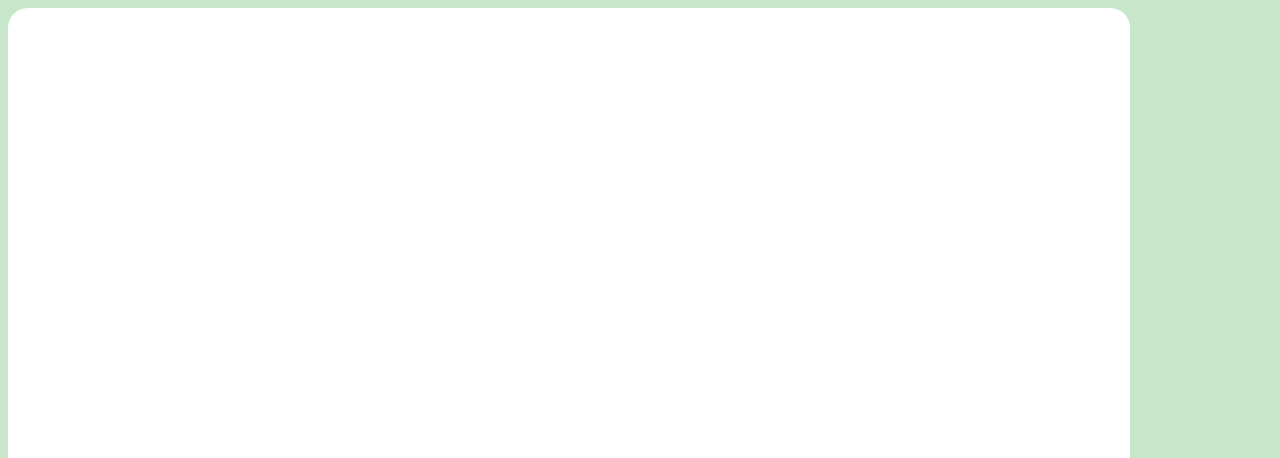
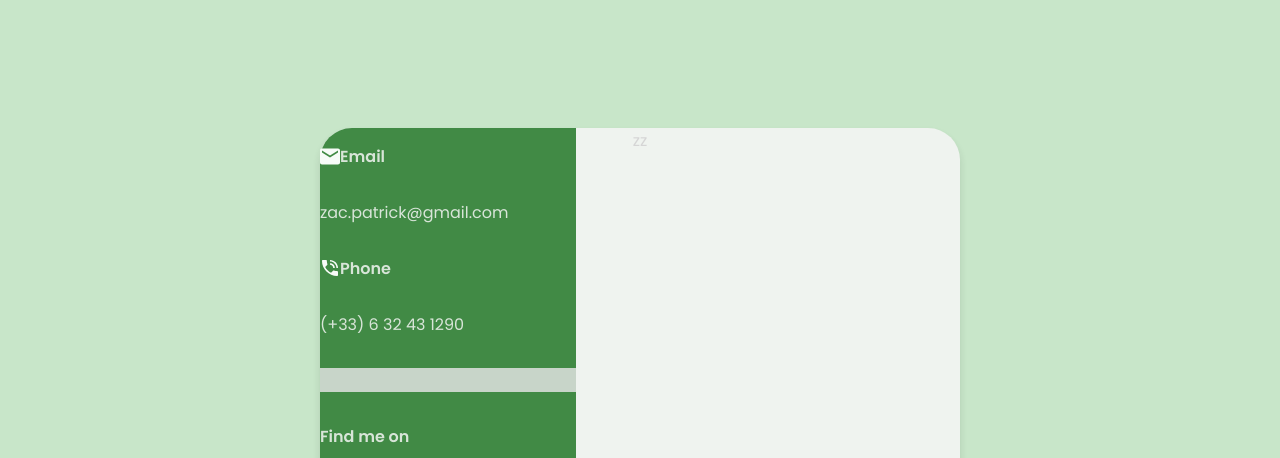
Before and after one commit to JJancis/big-dev-soon-business-card-freerun-x3neai, a plain HTML site: page index.html in a window 1280 px wide. Shown: the top 458 px of the page. Drawn offline with Linux system fonts and the light colour scheme.

Commit message:
Edit contact section

```diff
--- a/index.html
+++ b/index.html
@@ -2,11 +2,36 @@
 <html>
   <head>
     <link rel="stylesheet" href="style.css">
+    <link href="https://fonts.googleapis.com/css2?family=Poppins:wght@400;600&display=swap" rel="stylesheet">
     <bds />
     <title>BigDevSoon - Business Card Project</title>
   </head>
   <body>
-    <div class="card">
+    <div class="card-outer">
+      <div class="card">
+        <div class="contact-container">
+          <div class="contact-icon">
+            <img src = "/assets/email-icon.svg" alt="My Email SVG"/>
+            <p class="contact-text">Email </p>
+          </div>
+          <p>zac.patrick@gmail.com</p>
+          <div class="contact-icon">
+            <img src = "/assets/phone-icon.svg" alt="My Phone SVG"/>
+            <p class="contact-text">Phone </p>
+          </div>
+          <p>(+33) 6 32 43 1290</p>
+          <div class="rentagle">
+          <p class="grey-contact-renctangle"></p>
+          </div>
+          <p class="contact-text">Find me on</p>
+          <div class="social-icon">
+            <img src = "/assets/github-icon.svg" alt="My GitHub SVG"/>
+            <img src = "/assets/linkedin-icon.svg" alt="My LinkedIn SVG"/>
+            <img src = "/assets/twitter-icon.svg" alt="My Twitter SVG"/>
+          </div>
+        </div>
+
+     </div>zz
     </div>
   </body>
 </html>
--- a/style.css
+++ b/style.css
@@ -1,9 +1,59 @@
+html{
+    height: 100%;
+}
 body {
+    margin: 0;
+    padding: 0;
     background-color: #C8E6C9;
+    font-family: 'Poppins', sans-serif;
+     font-weight: 400;
+
+  }
+  .card-outer{
+    display: flex;
+    align-items: stretch;
+    justify-content: space-around;
+    padding: 8rem 0;
   }
   .card{
-    width:1122px;
-    height: 667px;
-    background-color: white;
-    border-radius: 20px;
+    position: absolute;
+    width:50%;
+    height: 70vh;
+    background-color: #F5F5F5;
+    opacity: 0.87;
+    border-radius: 32px;
+    box-shadow: 0 5px 10px 0 rgba(0,0,0,0.13);
   }
+  .contact-container{
+    position: relative;
+    width: 40%;
+    height: 100%;
+    background-color: #2E7D32;
+    color: #F5F5F5;
+    border-radius: 32px 0 0 32px;
+  }
+  .contact-container p{
+    opacity: 0.87;
+    height: 24px;
+  }
+  .contact-text{
+    font-weight: 600;
+  }
+  .contact-icon{
+    display: flex;
+  }
+
+  .rentagle{
+    display: flex;
+    justify-content:flex-end;
+    align-items: center;
+
+  }
+  .grey-contact-renctangle{
+    width: 100%;
+    height: 20px;
+    background-color: #E0E0E0;
+  }
+  .social-icon{
+    display: flex;
+  }
```
